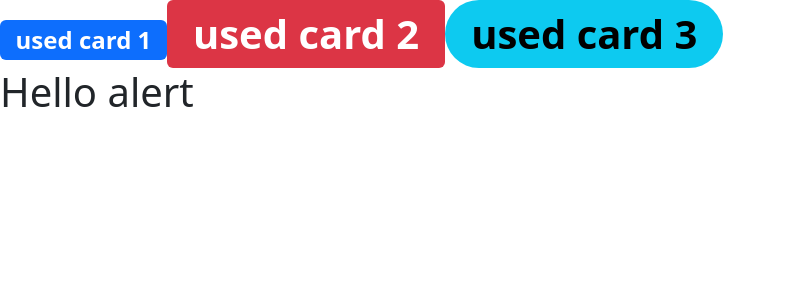
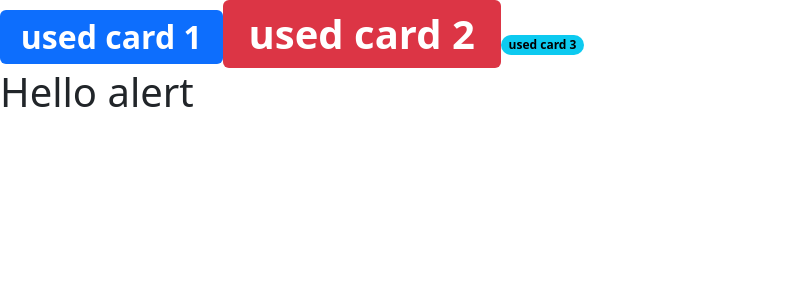
Before and after one commit to NS-25/Bootstraps-project, a React (Vite) app: page / in a window 1280 px wide. Shown: the top 300 px of the page, without its empty margins (0-786 px from the left). Built offline with nearby package versions, Linux system fonts and the light colour scheme.

Commit message:
added some codes

```diff
--- a/src/App.jsx
+++ b/src/App.jsx
@@ -23,8 +23,8 @@ const App = () => {
 
   return (
     <>
-      <Badge variant="primary" label="used card 1" type="default" size="fs-4" />
-      <Badge variant="danger" label="used card 2" type="default" />
+      <Badge variant="primary" label="used card 1" type="default" size="2" />
+      <Badge variant="danger" label="used card 2" type="default" size="1" />
       <Badge variant="info" label="used card 3" type="pill" />
       <div>
         <Alert />
--- a/src/components/Badge.jsx
+++ b/src/components/Badge.jsx
@@ -42,7 +42,7 @@ const Badge = ({
   variant = "primary",
   label,
   type = "default",
-  size = "fs-1",
+  size = "0",
 }) => {
   // Build class name dynamically based on variant and type
   // console.log("Badge rendered with:", { variant, label, type });
@@ -51,7 +51,7 @@ const Badge = ({
     <span
       className={`badge text-bg-${variant} ${
         type === "pill" ? "rounded-pill" : ""
-      }   ${size}`}
+      }   fs-${size}`}
     >
       {label}
     </span>
```
